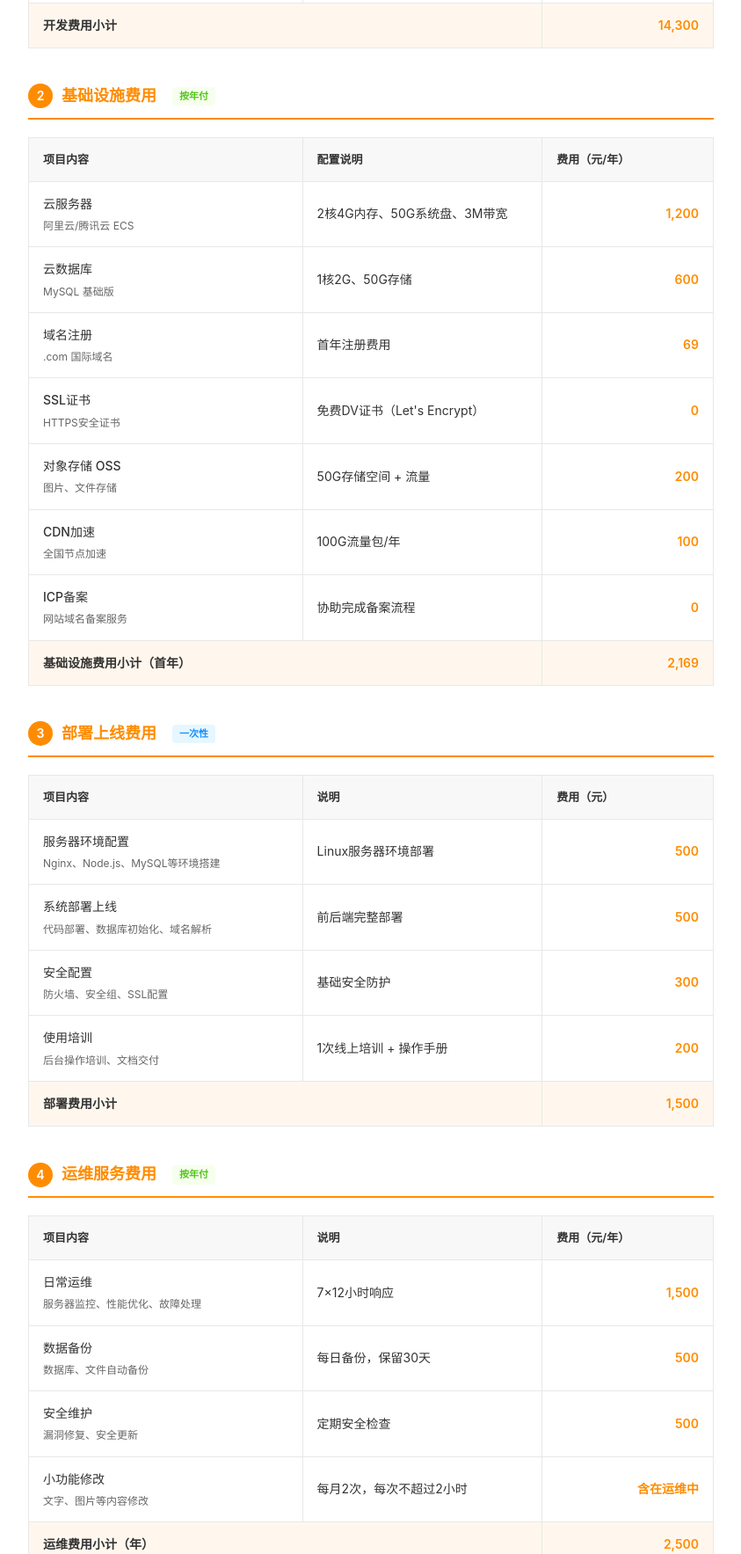
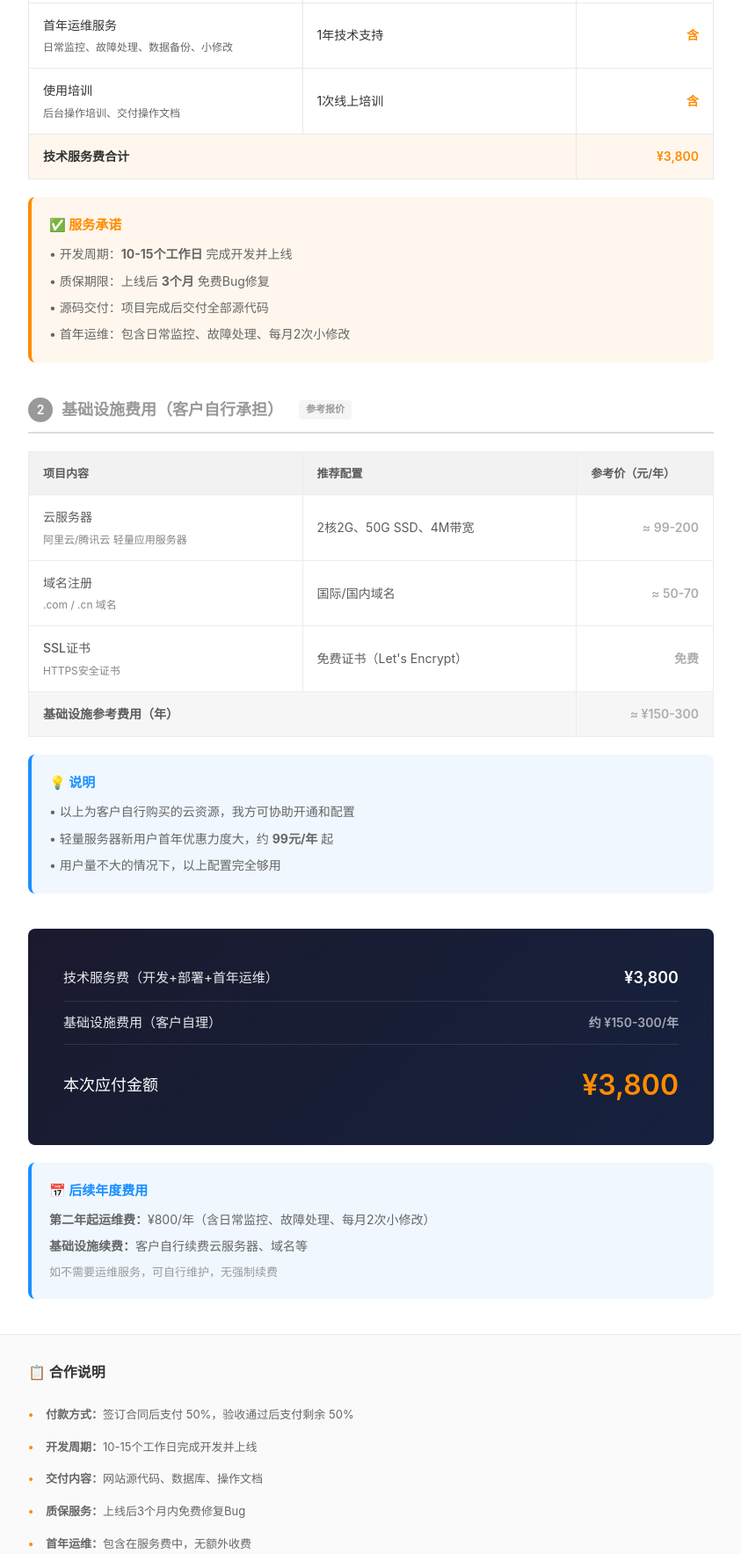
Before and after one commit to hwc2357300448/laowantong-website, a plain HTML site: page quotation.html in a window 1280 px wide. Shown: the part 933-2700 px from the top of the page at 88% size, without its empty margins (218-1061 px from the left). Drawn offline with Linux system fonts and the light colour scheme.

Commit message:
fix: 调整报价单价格结构
- 技术服务费调整为 ¥3,800（开发+部署+首年运维）
- 基础设施费用改为客户自行承担（参考价 ¥150-300/年）
- 首年运维服务包含在技术服务费中
- 第二年起运维费 ¥800/年（可选）

```diff
--- a/quotation.html
+++ b/quotation.html
@@ -114,6 +114,15 @@
             font-size: 14px;
         }
 
+        .section-title.gray {
+            color: #999;
+            border-bottom-color: #ddd;
+        }
+
+        .section-title.gray .num {
+            background: #999;
+        }
+
         /* 表格 */
         .table {
             width: 100%;
@@ -156,12 +165,28 @@
             white-space: nowrap;
         }
 
+        .table .price.gray {
+            color: #999;
+        }
+
         .table .subtotal {
             background: var(--primary-light);
         }
 
         .table .subtotal td {
             font-weight: 600;
+        }
+
+        .table-gray {
+            opacity: 0.8;
+        }
+
+        .table-gray th {
+            background: #f0f0f0;
+        }
+
+        .table-gray .subtotal {
+            background: #f5f5f5;
         }
 
         /* 费用类型标签 */
@@ -181,6 +206,11 @@
         .fee-year {
             background: #f6ffed;
             color: #52c41a;
+        }
+
+        .fee-client {
+            background: #f5f5f5;
+            color: #999;
         }
 
         /* 总计 */
@@ -223,6 +253,11 @@
         .total-row.grand .value {
             font-size: 32px;
             color: var(--primary);
+        }
+
+        .total-row .value.small {
+            font-size: 14px;
+            opacity: 0.6;
         }
 
         /* 备注 */
@@ -291,6 +326,39 @@
             background: #f0f0f0;
             font-size: 12px;
             color: var(--text-secondary);
+        }
+
+        /* 提示框 */
+        .tip-box {
+            margin-top: 20px;
+            padding: 20px;
+            border-radius: 8px;
+            border-left: 4px solid;
+        }
+
+        .tip-box.blue {
+            background: #f0f7ff;
+            border-color: #1890ff;
+        }
+
+        .tip-box.orange {
+            background: #fff7ed;
+            border-color: var(--primary);
+        }
+
+        .tip-box h4 {
+            margin-bottom: 10px;
+            font-size: 15px;
+        }
+
+        .tip-box p {
+            color: #666;
+            font-size: 14px;
+            margin-bottom: 8px;
+        }
+
+        .tip-box p:last-child {
+            margin-bottom: 0;
         }
 
         /* 打印样式 */
@@ -362,309 +430,184 @@
 
             <!-- 报价内容 -->
             <div class="quote-body">
-                <!-- 一、网站开发费用 -->
+                <!-- 一、技术服务费用（我方提供） -->
                 <div class="section">
                     <h3 class="section-title">
                         <span class="num">1</span>
-                        网站开发费用
-                        <span class="fee-type fee-once">一次性</span>
+                        技术服务费用（我方提供）
                     </h3>
                     <table class="table">
                         <thead>
                             <tr>
-                                <th width="40%">项目内容</th>
-                                <th width="35%">说明</th>
-                                <th width="25%">费用（元）</th>
+                                <th width="40%">服务内容</th>
+                                <th width="40%">说明</th>
+                                <th width="20%">费用（元）</th>
                             </tr>
                         </thead>
                         <tbody>
                             <tr>
                                 <td>
-                                    <div class="item-name">前端页面开发</div>
-                                    <div class="item-desc">首页、公司介绍、医养服务、服务团队、新闻动态、救助基金会等页面</div>
+                                    <div class="item-name">网站前端开发</div>
+                                    <div class="item-desc">首页、公司介绍、医养服务、服务团队、新闻动态、救助基金会</div>
                                 </td>
-                                <td>共6个主要页面，含下拉菜单子页面</td>
-                                <td class="price">3,000</td>
+                                <td>6个主要页面 + 响应式适配（PC/平板/手机）</td>
+                                <td class="price">1,200</td>
                             </tr>
                             <tr>
                                 <td>
-                                    <div class="item-name">响应式适配</div>
-                                    <div class="item-desc">适配PC端、平板、手机等多种设备</div>
+                                    <div class="item-name">后台管理系统</div>
+                                    <div class="item-desc">轮播图、服务项目、新闻、基金会、团队、网站设置管理</div>
                                 </td>
-                                <td>三端自适应布局</td>
+                                <td>8个功能模块，支持增删改查</td>
+                                <td class="price">1,500</td>
+                            </tr>
+                            <tr>
+                                <td>
+                                    <div class="item-name">后端接口开发</div>
+                                    <div class="item-desc">API接口、数据库设计、图片上传</div>
+                                </td>
+                                <td>RESTful API + MySQL数据库</td>
                                 <td class="price">800</td>
                             </tr>
                             <tr>
                                 <td>
-                                    <div class="item-name">后台管理系统</div>
-                                    <div class="item-desc">轮播图、服务项目、新闻资讯、基金会、团队、网站设置等管理</div>
+                                    <div class="item-name">部署上线</div>
+                                    <div class="item-desc">服务器环境配置、代码部署、域名解析</div>
                                 </td>
-                                <td>8个功能模块，含CRUD操作</td>
-                                <td class="price">5,000</td>
+                                <td>完整部署到客户服务器</td>
+                                <td class="price">300</td>
                             </tr>
                             <tr>
                                 <td>
-                                    <div class="item-name">后端API开发</div>
-                                    <div class="item-desc">RESTful API接口、数据库设计、文件上传</div>
+                                    <div class="item-name">ICP备案协助</div>
+                                    <div class="item-desc">准备备案材料、提交审核、跟进进度</div>
                                 </td>
-                                <td>Node.js/Java后端服务</td>
-                                <td class="price">4,000</td>
+                                <td>全程协助完成备案</td>
+                                <td class="price">含</td>
                             </tr>
                             <tr>
                                 <td>
-                                    <div class="item-name">UI设计</div>
-                                    <div class="item-desc">整体视觉设计、配色方案、图标设计</div>
+                                    <div class="item-name">首年运维服务</div>
+                                    <div class="item-desc">日常监控、故障处理、数据备份、小修改</div>
                                 </td>
-                                <td>符合养老服务行业风格</td>
-                                <td class="price">1,500</td>
+                                <td>1年技术支持</td>
+                                <td class="price">含</td>
+                            </tr>
+                            <tr>
+                                <td>
+                                    <div class="item-name">使用培训</div>
+                                    <div class="item-desc">后台操作培训、交付操作文档</div>
+                                </td>
+                                <td>1次线上培训</td>
+                                <td class="price">含</td>
                             </tr>
                             <tr class="subtotal">
-                                <td colspan="2"><strong>开发费用小计</strong></td>
-                                <td class="price">14,300</td>
+                                <td colspan="2"><strong>技术服务费合计</strong></td>
+                                <td class="price">¥3,800</td>
                             </tr>
                         </tbody>
                     </table>
+
+                    <div class="tip-box orange">
+                        <h4 style="color: var(--primary);">✅ 服务承诺</h4>
+                        <p>• 开发周期：<strong>10-15个工作日</strong> 完成开发并上线</p>
+                        <p>• 质保期限：上线后 <strong>3个月</strong> 免费Bug修复</p>
+                        <p>• 源码交付：项目完成后交付全部源代码</p>
+                        <p>• 首年运维：包含日常监控、故障处理、每月2次小修改</p>
+                    </div>
                 </div>
 
-                <!-- 二、基础设施费用 -->
+                <!-- 二、基础设施费用（客户自行承担） -->
                 <div class="section">
-                    <h3 class="section-title">
+                    <h3 class="section-title gray">
                         <span class="num">2</span>
-                        基础设施费用
-                        <span class="fee-type fee-year">按年付</span>
+                        基础设施费用（客户自行承担）
+                        <span class="fee-type fee-client">参考报价</span>
                     </h3>
-                    <table class="table">
+                    <table class="table table-gray">
                         <thead>
                             <tr>
                                 <th width="40%">项目内容</th>
-                                <th width="35%">配置说明</th>
-                                <th width="25%">费用（元/年）</th>
+                                <th width="40%">推荐配置</th>
+                                <th width="20%">参考价（元/年）</th>
                             </tr>
                         </thead>
                         <tbody>
                             <tr>
                                 <td>
                                     <div class="item-name">云服务器</div>
-                                    <div class="item-desc">阿里云/腾讯云 ECS</div>
+                                    <div class="item-desc">阿里云/腾讯云 轻量应用服务器</div>
                                 </td>
-                                <td>2核4G内存、50G系统盘、3M带宽</td>
-                                <td class="price">1,200</td>
-                            </tr>
-                            <tr>
-                                <td>
-                                    <div class="item-name">云数据库</div>
-                                    <div class="item-desc">MySQL 基础版</div>
-                                </td>
-                                <td>1核2G、50G存储</td>
-                                <td class="price">600</td>
+                                <td>2核2G、50G SSD、4M带宽</td>
+                                <td class="price gray">≈ 99-200</td>
                             </tr>
                             <tr>
                                 <td>
                                     <div class="item-name">域名注册</div>
-                                    <div class="item-desc">.com 国际域名</div>
+                                    <div class="item-desc">.com / .cn 域名</div>
                                 </td>
-                                <td>首年注册费用</td>
-                                <td class="price">69</td>
+                                <td>国际/国内域名</td>
+                                <td class="price gray">≈ 50-70</td>
                             </tr>
                             <tr>
                                 <td>
                                     <div class="item-name">SSL证书</div>
                                     <div class="item-desc">HTTPS安全证书</div>
                                 </td>
-                                <td>免费DV证书（Let's Encrypt）</td>
-                                <td class="price">0</td>
-                            </tr>
-                            <tr>
-                                <td>
-                                    <div class="item-name">对象存储 OSS</div>
-                                    <div class="item-desc">图片、文件存储</div>
-                                </td>
-                                <td>50G存储空间 + 流量</td>
-                                <td class="price">200</td>
-                            </tr>
-                            <tr>
-                                <td>
-                                    <div class="item-name">CDN加速</div>
-                                    <div class="item-desc">全国节点加速</div>
-                                </td>
-                                <td>100G流量包/年</td>
-                                <td class="price">100</td>
-                            </tr>
-                            <tr>
-                                <td>
-                                    <div class="item-name">ICP备案</div>
-                                    <div class="item-desc">网站域名备案服务</div>
-                                </td>
-                                <td>协助完成备案流程</td>
-                                <td class="price">0</td>
+                                <td>免费证书（Let's Encrypt）</td>
+                                <td class="price gray">免费</td>
                             </tr>
                             <tr class="subtotal">
-                                <td colspan="2"><strong>基础设施费用小计（首年）</strong></td>
-                                <td class="price">2,169</td>
+                                <td colspan="2"><strong>基础设施参考费用（年）</strong></td>
+                                <td class="price gray">≈ ¥150-300</td>
                             </tr>
                         </tbody>
                     </table>
-                </div>
 
-                <!-- 三、部署上线费用 -->
-                <div class="section">
-                    <h3 class="section-title">
-                        <span class="num">3</span>
-                        部署上线费用
-                        <span class="fee-type fee-once">一次性</span>
-                    </h3>
-                    <table class="table">
-                        <thead>
-                            <tr>
-                                <th width="40%">项目内容</th>
-                                <th width="35%">说明</th>
-                                <th width="25%">费用（元）</th>
-                            </tr>
-                        </thead>
-                        <tbody>
-                            <tr>
-                                <td>
-                                    <div class="item-name">服务器环境配置</div>
-                                    <div class="item-desc">Nginx、Node.js、MySQL等环境搭建</div>
-                                </td>
-                                <td>Linux服务器环境部署</td>
-                                <td class="price">500</td>
-                            </tr>
-                            <tr>
-                                <td>
-                                    <div class="item-name">系统部署上线</div>
-                                    <div class="item-desc">代码部署、数据库初始化、域名解析</div>
-                                </td>
-                                <td>前后端完整部署</td>
-                                <td class="price">500</td>
-                            </tr>
-                            <tr>
-                                <td>
-                                    <div class="item-name">安全配置</div>
-                                    <div class="item-desc">防火墙、安全组、SSL配置</div>
-                                </td>
-                                <td>基础安全防护</td>
-                                <td class="price">300</td>
-                            </tr>
-                            <tr>
-                                <td>
-                                    <div class="item-name">使用培训</div>
-                                    <div class="item-desc">后台操作培训、文档交付</div>
-                                </td>
-                                <td>1次线上培训 + 操作手册</td>
-                                <td class="price">200</td>
-                            </tr>
-                            <tr class="subtotal">
-                                <td colspan="2"><strong>部署费用小计</strong></td>
-                                <td class="price">1,500</td>
-                            </tr>
-                        </tbody>
-                    </table>
-                </div>
-
-                <!-- 四、运维服务费用 -->
-                <div class="section">
-                    <h3 class="section-title">
-                        <span class="num">4</span>
-                        运维服务费用
-                        <span class="fee-type fee-year">按年付</span>
-                    </h3>
-                    <table class="table">
-                        <thead>
-                            <tr>
-                                <th width="40%">项目内容</th>
-                                <th width="35%">说明</th>
-                                <th width="25%">费用（元/年）</th>
-                            </tr>
-                        </thead>
-                        <tbody>
-                            <tr>
-                                <td>
-                                    <div class="item-name">日常运维</div>
-                                    <div class="item-desc">服务器监控、性能优化、故障处理</div>
-                                </td>
-                                <td>7×12小时响应</td>
-                                <td class="price">1,500</td>
-                            </tr>
-                            <tr>
-                                <td>
-                                    <div class="item-name">数据备份</div>
-                                    <div class="item-desc">数据库、文件自动备份</div>
-                                </td>
-                                <td>每日备份，保留30天</td>
-                                <td class="price">500</td>
-                            </tr>
-                            <tr>
-                                <td>
-                                    <div class="item-name">安全维护</div>
-                                    <div class="item-desc">漏洞修复、安全更新</div>
-                                </td>
-                                <td>定期安全检查</td>
-                                <td class="price">500</td>
-                            </tr>
-                            <tr>
-                                <td>
-                                    <div class="item-name">小功能修改</div>
-                                    <div class="item-desc">文字、图片等内容修改</div>
-                                </td>
-                                <td>每月2次，每次不超过2小时</td>
-                                <td class="price">含在运维中</td>
-                            </tr>
-                            <tr class="subtotal">
-                                <td colspan="2"><strong>运维费用小计（年）</strong></td>
-                                <td class="price">2,500</td>
-                            </tr>
-                        </tbody>
-                    </table>
+                    <div class="tip-box blue">
+                        <h4 style="color: #1890ff;">💡 说明</h4>
+                        <p>• 以上为客户自行购买的云资源，我方可协助开通和配置</p>
+                        <p>• 轻量服务器新用户首年优惠力度大，约 <strong>99元/年</strong> 起</p>
+                        <p>• 用户量不大的情况下，以上配置完全够用</p>
+                    </div>
                 </div>
 
                 <!-- 费用汇总 -->
                 <div class="total-section">
                     <div class="total-row">
-                        <span class="label">一、网站开发费用（一次性）</span>
-                        <span class="value">¥14,300</span>
+                        <span class="label">技术服务费（开发+部署+首年运维）</span>
+                        <span class="value">¥3,800</span>
                     </div>
                     <div class="total-row">
-                        <span class="label">二、基础设施费用（首年）</span>
-                        <span class="value">¥2,169</span>
-                    </div>
-                    <div class="total-row">
-                        <span class="label">三、部署上线费用（一次性）</span>
-                        <span class="value">¥1,500</span>
-                    </div>
-                    <div class="total-row">
-                        <span class="label">四、运维服务费用（首年）</span>
-                        <span class="value">¥2,500</span>
+                        <span class="label">基础设施费用（客户自理）</span>
+                        <span class="value small">约 ¥150-300/年</span>
                     </div>
                     <div class="total-row grand">
-                        <span class="label">首年总费用</span>
-                        <span class="value">¥20,469</span>
+                        <span class="label">本次应付金额</span>
+                        <span class="value">¥3,800</span>
                     </div>
                 </div>
 
-                <!-- 后续年费说明 -->
-                <div style="margin-top: 20px; padding: 20px; background: #f0f7ff; border-radius: 8px; border-left: 4px solid #1890ff;">
-                    <h4 style="color: #1890ff; margin-bottom: 10px; font-size: 15px;">💡 后续年费说明</h4>
-                    <p style="color: #666; font-size: 14px; margin-bottom: 8px;">
-                        <strong>第二年起年费：</strong>基础设施 ¥2,169 + 运维服务 ¥2,500 = <strong style="color: var(--primary);">¥4,669/年</strong>
-                    </p>
-                    <p style="color: #999; font-size: 13px;">
-                        注：域名续费约 ¥69/年，云服务器续费价格可能有所浮动
-                    </p>
+                <!-- 后续费用说明 -->
+                <div class="tip-box blue" style="margin-top: 20px;">
+                    <h4 style="color: #1890ff;">📅 后续年度费用</h4>
+                    <p><strong>第二年起运维费：</strong>¥800/年（含日常监控、故障处理、每月2次小修改）</p>
+                    <p><strong>基础设施续费：</strong>客户自行续费云服务器、域名等</p>
+                    <p style="color: #999; font-size: 13px;">如不需要运维服务，可自行维护，无强制续费</p>
                 </div>
             </div>
 
             <!-- 备注 -->
             <div class="notes">
-                <h4>📋 项目说明及备注</h4>
+                <h4>📋 合作说明</h4>
                 <ul>
-                    <li>开发周期：预计 15-20 个工作日完成开发并上线</li>
-                    <li>付款方式：签订合同后支付 50%，验收通过后支付剩余 50%</li>
-                    <li>质保期限：项目上线后提供 3 个月免费质保服务</li>
-                    <li>源码交付：项目完成后交付全部源代码及数据库</li>
-                    <li>服务器配置可根据实际访问量进行升级，费用另计</li>
-                    <li>如需定制开发其他功能，按实际工作量另行报价</li>
-                    <li>以上报价不含发票税点，如需开票加收 6% 税费</li>
+                    <li><strong>付款方式：</strong>签订合同后支付 50%，验收通过后支付剩余 50%</li>
+                    <li><strong>开发周期：</strong>10-15个工作日完成开发并上线</li>
+                    <li><strong>交付内容：</strong>网站源代码、数据库、操作文档</li>
+                    <li><strong>质保服务：</strong>上线后3个月内免费修复Bug</li>
+                    <li><strong>首年运维：</strong>包含在服务费中，无额外收费</li>
+                    <li><strong>功能变更：</strong>如需新增功能，按实际工作量另行报价</li>
+                    <li><strong>发票税点：</strong>如需开具发票，加收6%税费</li>
                 </ul>
             </div>
 
```
